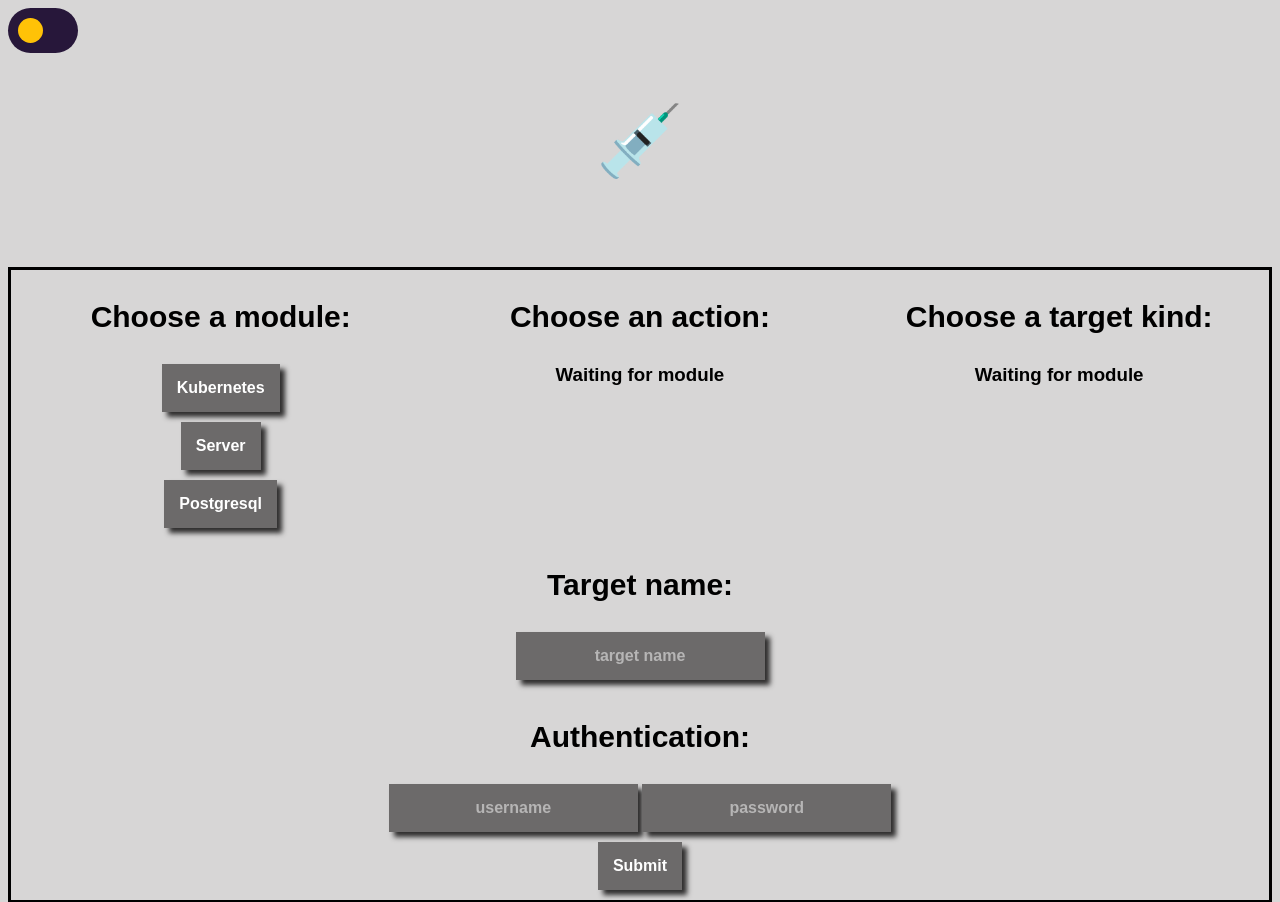
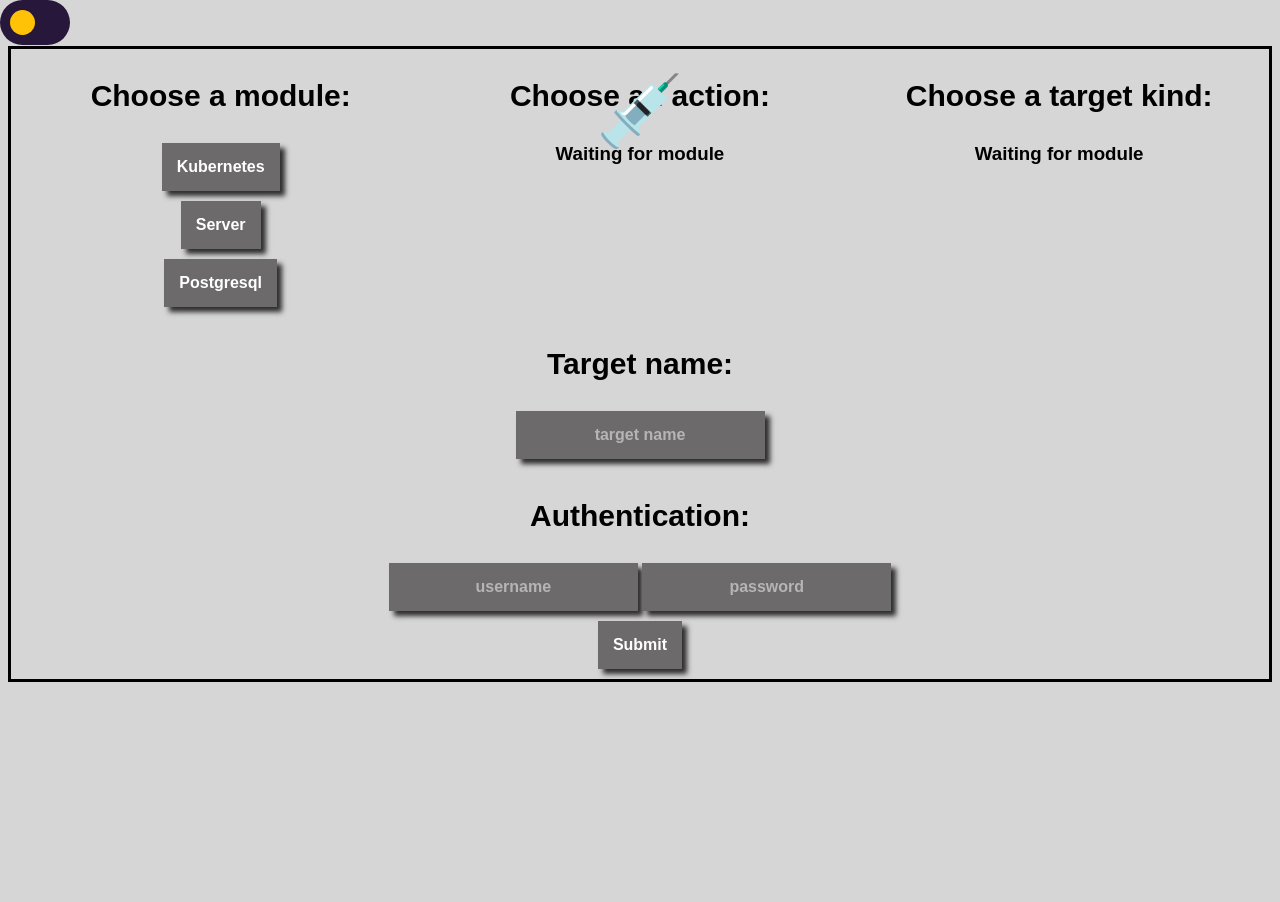
Before and after one commit to witkiewiczmikolaj/helbreder, a Flask app: page / in a window 1280 px wide. Shown: the top 902 px of the page. After the commit the page ends 682 px from the top, so only its background shows below. Run offline with Flask 2, Linux system fonts and the light colour scheme; data that the repository does not hold is empty; parts of the project's set-up code (start-up, migrations or seed data) failed here and were passed over; some libraries are stand-ins or nearby versions.

Commit message:
helbreder:alpha_0.6.1.3

```diff
--- a/core/app/app.py
+++ b/core/app/app.py
@@ -26,7 +26,6 @@ def static_main():
     return render_template('html/index.html', module = module, action = action, target = target, button_clicked = button_clicked, languages = languages)
 
 @helbreder.route('/code', methods=['GET'])
-@auth.login_required
 def code_outcome():
     try:
         code = lang_gen(request.args.get('code'))
--- a/core/app/static/styles/main.css
+++ b/core/app/static/styles/main.css
@@ -22,6 +22,9 @@ body {
 	border-radius: 50px;
 	overflow: hidden;
 	cursor: pointer;
+    position: fixed;
+    top: 0;
+    left: 0;
 }
 
 .radio-btn .radio-inner {
@@ -66,7 +69,14 @@ h3 {
 	color: var(--text-color);
 }
 
-h1 {
+header {
+    position: fixed;
+    top: 0;
+    left: 0;
+    right: 0;
+}
+
+.syringe {
 	text-align: center;
 	font-size: 70px;
 }
@@ -275,6 +285,13 @@ img {
 	box-shadow: 3px 2px 22px 1px rgb(98, 100, 98);
 }
 
+.target_butt:hover,
+.module_butt:hover,
+.action_butt:hover {
+	transform: scale(1.1);
+}
+
+
 .playground {
 	background: #0d1117;
 	color-scheme: dark;
--- a/core/app/templates/html/index.html
+++ b/core/app/templates/html/index.html
@@ -7,10 +7,12 @@
       <link rel="stylesheet" type= "text/css" href= "{{ url_for('static',filename='styles/main.css') }}">
    </head>
    <body>
-      <div class="radio-btn">
-         <div class="radio-inner"></div>
-      </div>
-      <h1>&#128137;</h1>
+        <header>
+            <div class="radio-btn">
+                <div class="radio-inner"></div>
+            </div>
+            <p class="syringe">&#128137;</p>
+        </header>
       <br>
       <form action="/" method="post">
          <section class="main-form">
```
